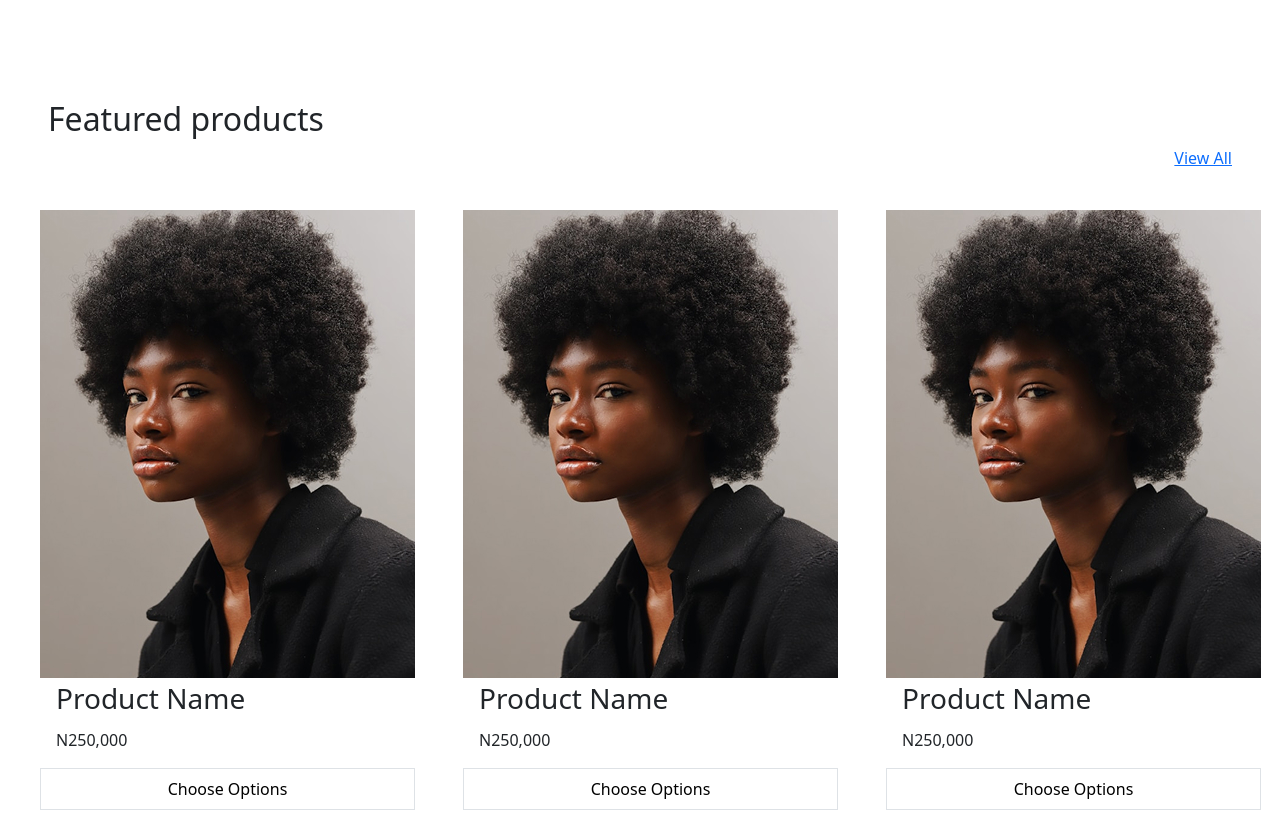
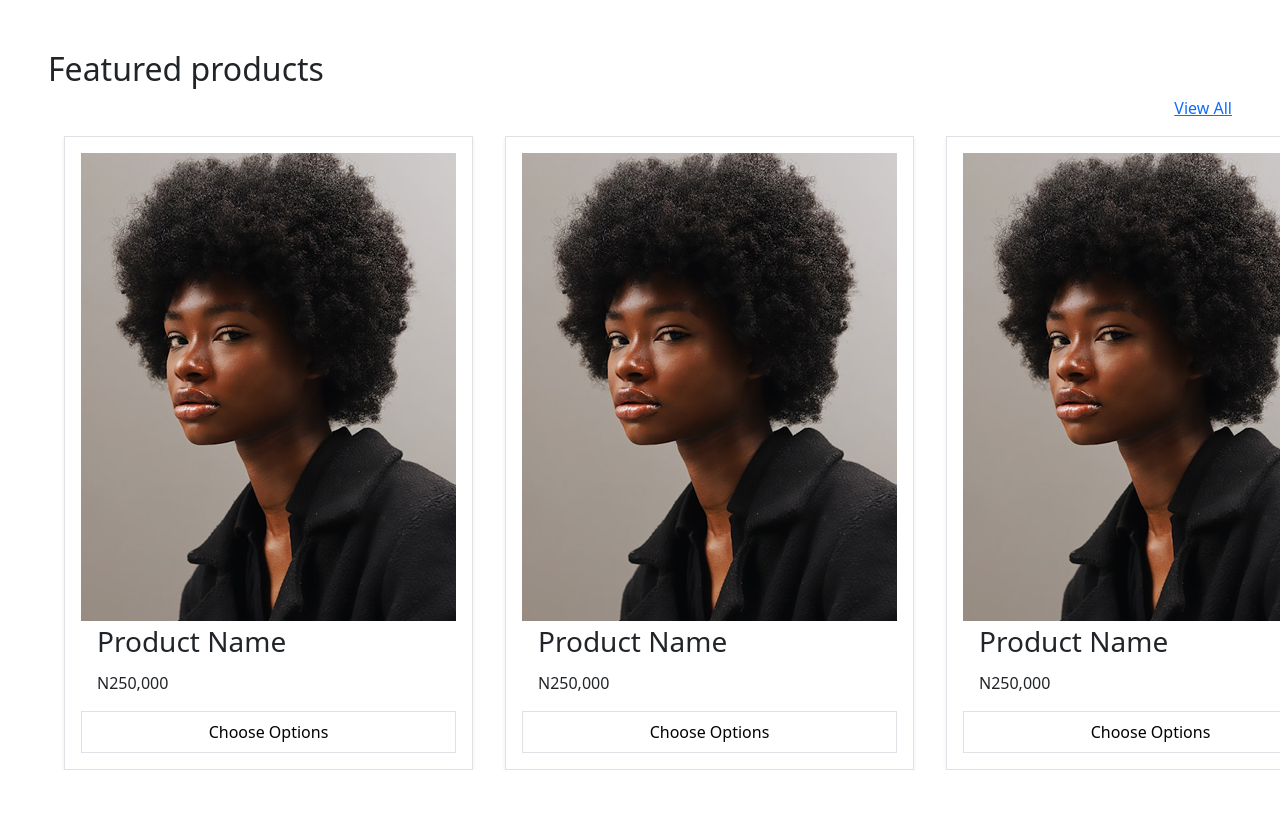
Before and after one commit to sennyrulz/Tisora, a React (Vite) app: page / in a window 1280 px wide. Shown: the part 780-1614 px from the top of the page. After the commit the page ends 1550 px from the top, so only its background shows below. Built offline with nearby package versions, Linux system fonts and the light colour scheme.

Commit message:
Scroll update

```diff
--- a/index.html
+++ b/index.html
@@ -2,9 +2,9 @@
 <html lang="en">
   <head>
     <meta charset="UTF-8" />
-    <link rel="shortcut icon" href="/frontEnd/src/assets/Tisora.jpg" type="image/x-icon">
+    <link rel="shortcut icon" href="/frontEnd/public/Tisora.jpg" type="image/x-icon">
     <meta name="viewport" content="width=device-width, initial-scale=1.0" />
-    <title>Tisora</title>
+    <title>Tisora - eCommerce Platform</title>
   </head>
   <body>
     <div id="root"></div>
--- a/src/App.jsx
+++ b/src/App.jsx
@@ -24,13 +24,13 @@ function App() {
             <Logo />
             <HeroBanner />
             <div>
-              <div className='cardContainer px-5'>
+              <div className='cardContainer px-5' style={{margin:'-50px 0 0 0'}}>
                 <h2 className='text-start'>Featured products</h2>
                 <p className='text-end'>
                   <Link to="/shop">View All</Link>
                 </p>
               </div>
-              <div className='cardScroll d-flex px-3'>
+              <div className='cardScroll d-flex px-5'>
                 <Card />
                 <Card />
                 <Card />
--- a/src/Components/Card.jsx
+++ b/src/Components/Card.jsx
@@ -3,8 +3,8 @@ import cardImg from '../assets/model.jpg'
 
 const Card = () => {
   return (
-    <div className='singleCard p-4'>
-      <div className='text-start bg-white' style={{boxShadow: '4px 4px 5px rgba: 0,0,0, 0.5', width: '375px', height: '600px' }}>
+    <div className='singleCard p-3 px-3 border border-1 mx-3 shadow-sm'>
+      <div className='text-start bg-white ' style={{ width: '375px', height: '600px' }}>
         <img src={cardImg} alt="card Img" className="cardImg img-fluid" />
           <div>
             <h3 className='px-3 py-1'>Product Name</h3>
```
Also changed, not shown: public/Tisora.jpg (added).
